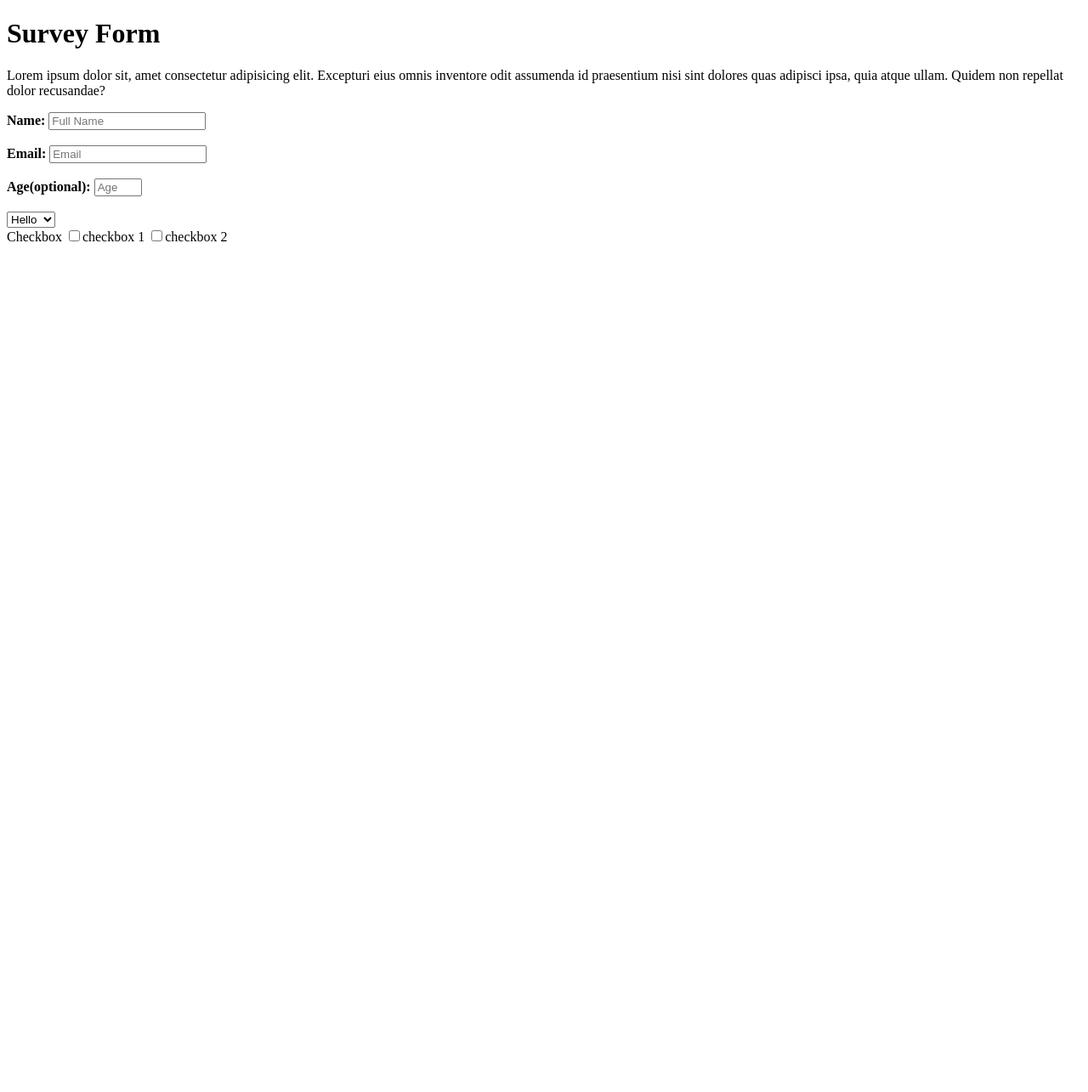
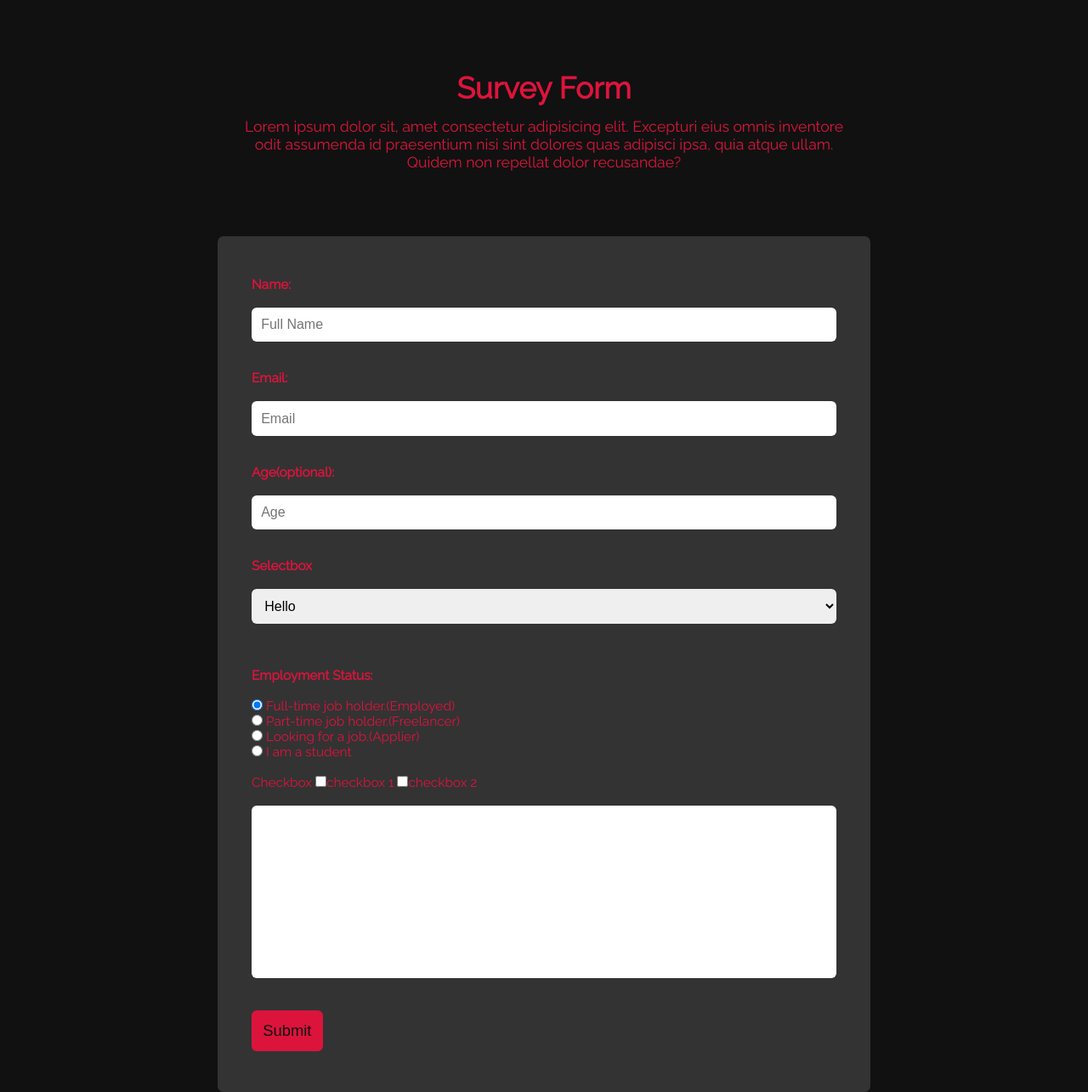
Before and after one commit to Peter-Dumbari/Muhammad-Peter, a plain HTML site: page index.html in a window 1280 px wide. Shown: the whole page at 85% size. Before the commit the page ends 800 px from the top, so only its background shows below. Drawn offline with Linux system fonts and the light colour scheme.

Commit message:
finished project

```diff
--- a/css/style.css
+++ b/css/style.css
@@ -0,0 +1,83 @@
+@import url('https://fonts.googleapis.com/css2?family=Raleway&display=swap');
+
+/* css reset */
+* {
+    margin: 0;
+    padding: 0;
+    box-sizing: border-box;
+}
+
+body {
+    font-family: 'Raleway', sans-serif;
+    width: 100%;
+    height: auto;
+    background-repeat: no-repeat;
+    background-size: cover;
+    background-color: #111;
+    color: crimson;
+    font-size: 1.2vw;
+}
+
+#heading {
+    max-width: 750px;
+    margin: 4rem auto;
+    padding: .6rem;
+}
+
+#main {
+    padding: 0% 20% 0% 20%;
+}
+
+#title {
+    font-size: 2.2rem;
+    text-align: center;
+    line-height: 1.2;
+    padding: .6rem;
+}
+
+#description {
+    font-size: 1.1rem;
+    text-align: center;
+    padding: .2rem;
+}
+
+#survey-form {
+    background-color: #333;
+    padding: 3rem 2.5rem;
+    border-radius: 7px;
+}
+
+#submit {
+    border: 2px solid crimson;
+    border-radius: 6px;
+    background: crimson;
+    color: #111;
+    padding: .7rem;
+    font-size: 1.15rem;
+    cursor: pointer;
+    transition: all 0.3s ease;
+}
+
+#submit:hover {
+    background: none;
+    color: crimson;
+}
+
+.form {
+    width: 100%;
+    padding: .7rem;
+    border-radius: 6px;
+    font-size: 1.0rem;
+    border: none;
+    margin-bottom: 1rem;
+}
+
+textarea{
+    resize: none;
+}
+@media only screen and (max-width:480px) {
+
+    #main {
+        padding: 0% 0% 0% 0%;
+    }
+}
--- a/index.html
+++ b/index.html
@@ -7,15 +7,21 @@
   </head>
 
   <body>
+    <div id="heading">
+
       <h1 id="title">Survey Form</h1>
       <p id="description">
         Lorem ipsum dolor sit, amet consectetur adipisicing elit. Excepturi eius
         omnis inventore odit assumenda id praesentium nisi sint dolores quas
         adipisci ipsa, quia atque ullam. Quidem non repellat dolor recusandae?
       </p>
+    </div>
+    <div id="main">
+
       <form id="survey-form">
         <div id="input-fields">
-        <label id="name-label"><b>Name:</b></label>
+            <label id="name-label"><b>Name:</b></label><br />
+            <br />
             <input
               id="name"
               type="name"
@@ -24,8 +30,10 @@
               required
               placeholder="Full Name"
             /><br />
+            <br/>
+
+            <label id="email-label"><b>Email:</b></label><br />
             <br />
-        <label id="email-label"><b>Email:</b></label>
             <input
               id="email"
               type="email"
@@ -33,9 +41,9 @@
               class="form"
               required
               placeholder="Email"
-        /><br />
-        <br />
-        <label id="number-label"><b>Age(optional):</b></label>
+            /><br /> <br />
+
+            <label id="number-label"><b>Age(optional):</b></label><br /><br/>
             <input
               id="number"
               type="number"
@@ -45,13 +53,52 @@
               max="99"
               placeholder="Age"
             />
+        </div>
         <br />
-        <br />
-        <select id="dropdown">
+          <div id="dropdown-div">
+            <label id="number-label"><b>Selectbox</b></label><br /><br/>
+            <select id="dropdown" class="form">
               <option value="">Hello</option>
               <option value="">World</option>
             </select>
+          </div>
           <br />
+          <div id="button-area">
+            <br />
+            <label id="job-label"><b>Employment Status:</b></label><br />
+            <br />
+            <input
+              type="radio"
+              class="radio-inline"
+              name="gender"
+              value="employed"
+              checked
+            />
+            Full-time job holder.(Employed)<br />
+            <input
+              type="radio"
+              class="radio-inline"
+              name="gender"
+              value="freelancer"
+            />
+            Part-time job holder.(Freelancer)<br />
+            <input
+              type="radio"
+              class="radio-inline"
+              name="gender"
+              value="applier"
+            />
+            Looking for a job.(Applier)<br />
+            <input
+              type="radio"
+              class="radio-inline"
+              name="gender"
+              value="unemployed"
+            />
+            I am a student
+          </div>
+          <br/>
+          <div id="button-area">
             <label id="checkbox-label">Checkbox</label>
             <input
               type="checkbox"
@@ -66,6 +113,16 @@
               value="checkbox-2"
             />checkbox 2
           </div>
+          <br/>
+          <div>
+            <textarea name="" id="" cols="30" rows="10" class="form"></textarea>
+          </div>
+          <br/>
+          <div>
+            <button id="submit" type="submit">Submit</button>
+          </div>
+        </div>
       </form>
+    </div>
   </body>
 </html>
```
Lines whose indentation alone changed are shown as unchanged.
